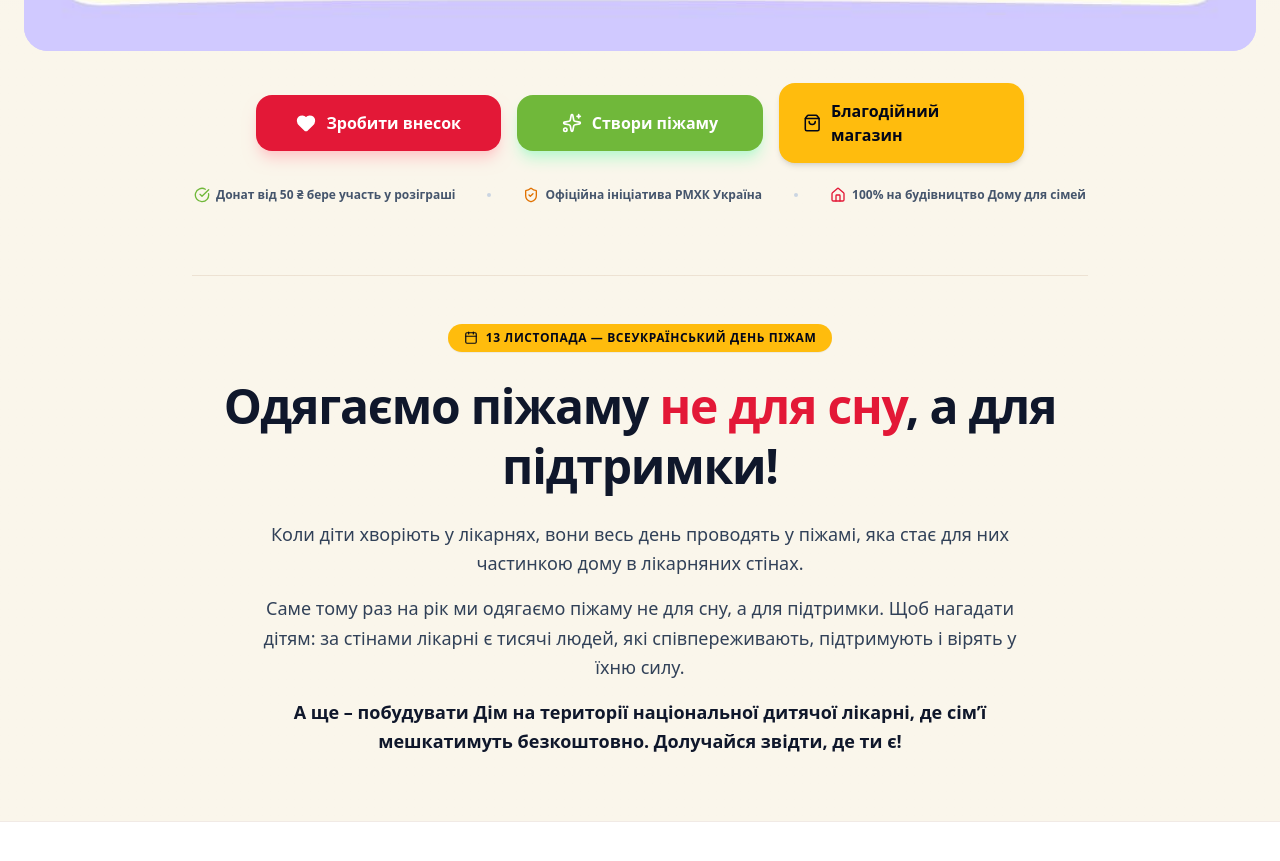
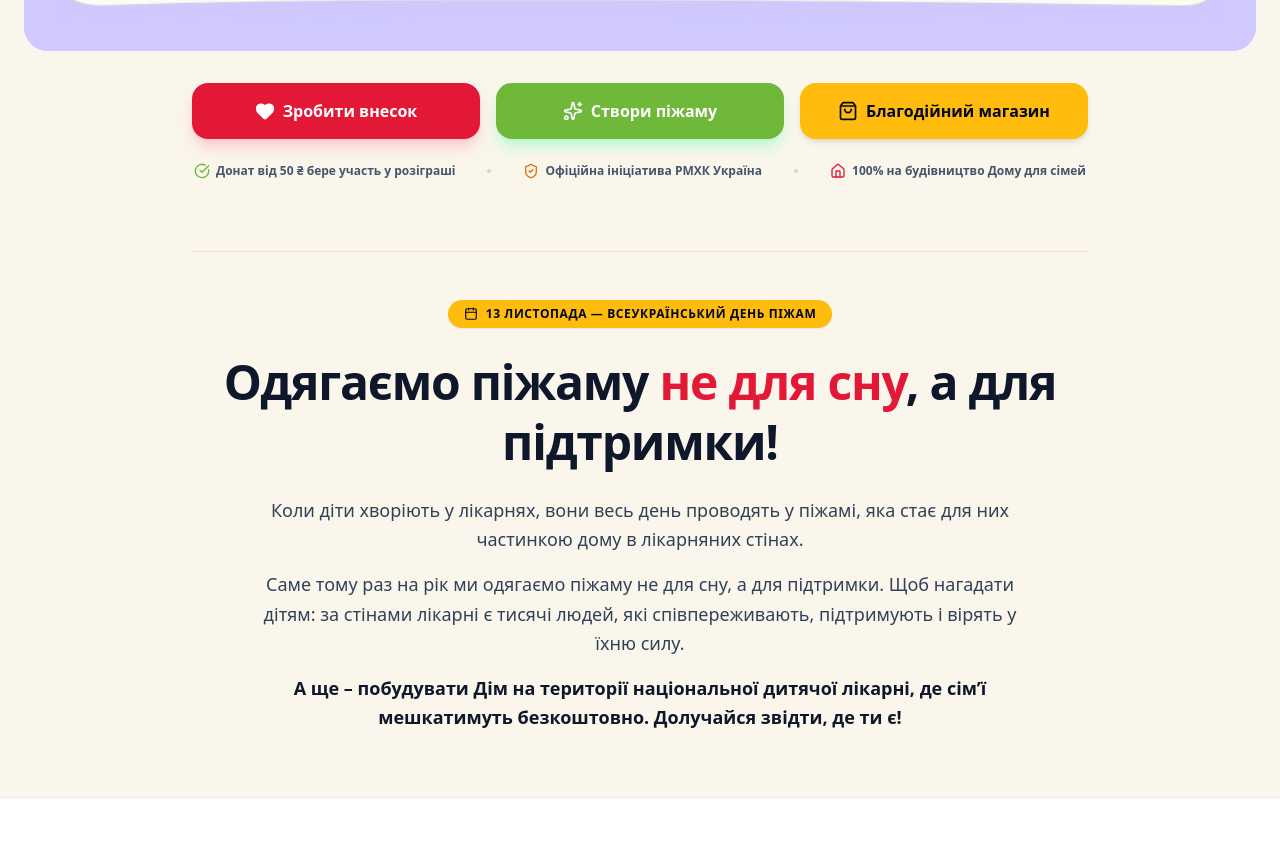
Before and after one commit to OlegV1asenko/pajama-avatar, a Next.js app: page / in a window 1280 px wide. Shown: the part 877-1738 px from the top of the page. Built offline with nearby package versions, Linux system fonts and the light colour scheme.

Commit message:
fix: ensure 3rd button stays on a single line

```diff
--- a/app/page.tsx
+++ b/app/page.tsx
@@ -200,29 +200,29 @@ export default function PajamaLandingPage() {
           </div>
 
           {/* Direct Action Triggers from Key Visual calls */}
-          <div className="mt-8 flex flex-col sm:flex-row items-stretch sm:items-center justify-center gap-3.5 sm:gap-4 max-w-3xl mx-auto">
+          <div className="mt-8 flex flex-col sm:flex-row items-stretch sm:items-center justify-center gap-3.5 sm:gap-4 max-w-4xl mx-auto">
             <button
               onClick={handleOpenDonate}
-              className="flex-1 py-4 px-6 rounded-2xl bg-[#E31837] hover:bg-[#C9132D] text-white font-black text-sm sm:text-base shadow-lg shadow-red-200 active:scale-98 transition-all flex items-center justify-center gap-2.5 cursor-pointer"
+              className="flex-1 py-4 px-5 sm:px-6 rounded-2xl bg-[#E31837] hover:bg-[#C9132D] text-white font-black text-sm sm:text-base shadow-lg shadow-red-200 active:scale-98 transition-all flex items-center justify-center gap-2 cursor-pointer whitespace-nowrap"
             >
-              <Heart className="w-5 h-5 fill-white" />
-              <span>Зробити внесок</span>
+              <Heart className="w-5 h-5 fill-white shrink-0" />
+              <span className="whitespace-nowrap">Зробити внесок</span>
             </button>
 
             <a
               href="#online-pajama"
-              className="flex-1 py-4 px-6 rounded-2xl bg-[#70B83A] hover:bg-[#5FA12E] text-white font-black text-sm sm:text-base shadow-lg shadow-green-200 active:scale-98 transition-all flex items-center justify-center gap-2.5 cursor-pointer"
+              className="flex-1 py-4 px-5 sm:px-6 rounded-2xl bg-[#70B83A] hover:bg-[#5FA12E] text-white font-black text-sm sm:text-base shadow-lg shadow-green-200 active:scale-98 transition-all flex items-center justify-center gap-2 cursor-pointer whitespace-nowrap"
             >
-              <Sparkles className="w-5 h-5" />
-              <span>Створи піжаму</span>
+              <Sparkles className="w-5 h-5 shrink-0" />
+              <span className="whitespace-nowrap">Створи піжаму</span>
             </a>
 
             <a
               href="#merch-shop"
-              className="flex-1 py-4 px-6 rounded-2xl bg-[#FFBC0D] hover:bg-[#E5A80B] text-slate-950 font-black text-sm sm:text-base shadow-md active:scale-98 transition-all flex items-center justify-center gap-2.5 cursor-pointer"
+              className="flex-1 py-4 px-5 sm:px-6 rounded-2xl bg-[#FFBC0D] hover:bg-[#E5A80B] text-slate-950 font-black text-sm sm:text-base shadow-md active:scale-98 transition-all flex items-center justify-center gap-2 cursor-pointer whitespace-nowrap"
             >
-              <ShoppingBag className="w-5 h-5" />
-              <span>Благодійний магазин</span>
+              <ShoppingBag className="w-5 h-5 shrink-0" />
+              <span className="whitespace-nowrap">Благодійний магазин</span>
             </a>
           </div>
 
```
